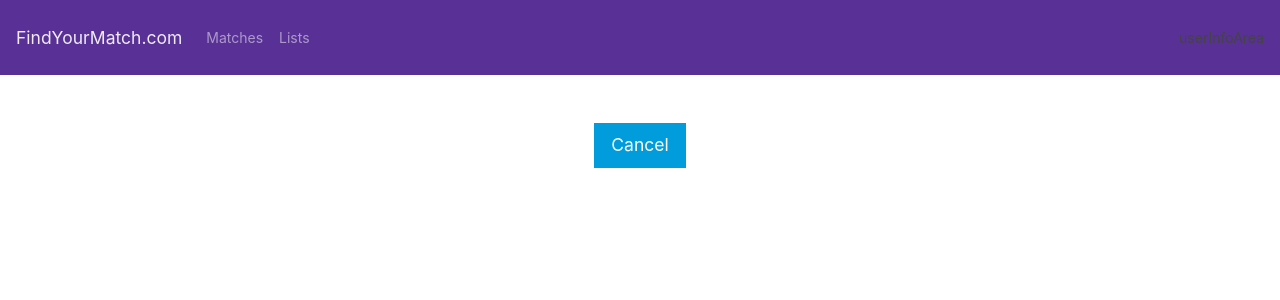
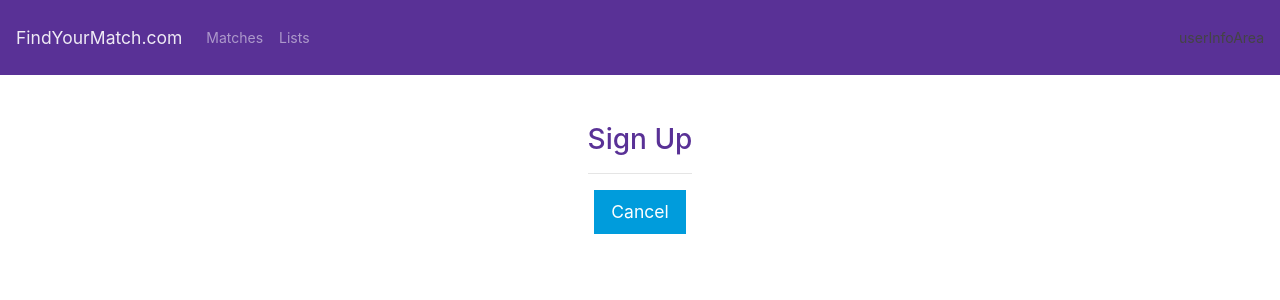
Before and after one commit to netcore-development/DatingApp-Frontend, a React (Create React App) app: page / in a window 1280 px wide. Both pictures are taken after a click on the button "Register". Shown: the top 300 px of the page. Built offline with nearby package versions, Linux system fonts and the light colour scheme.

Commit message:
Adding form when toggling on Register button

```diff
--- /dev/null
+++ b/src/components/Register/Register.jsx
@@ -0,0 +1,23 @@
+import React from "react";
+import Button from "../UI/Button";
+
+const Register = ({onCancel}) => {
+  return (
+    <div>
+      <h2 className="text-center text-primary">Sign Up</h2>
+      <hr/>
+      <form>
+          <div className="form-group text-center">
+          <Button
+              inputClasses="btn-info btn-lg"
+              onClick={onCancel}
+            >
+              Cancel
+            </Button>
+          </div>
+      </form>
+    </div>
+  );
+};
+
+export default Register;
--- a/src/components/containers/Home/Home.jsx
+++ b/src/components/containers/Home/Home.jsx
@@ -1,5 +1,6 @@
 import React, { Component } from "react";
 import Button from "../../UI/Button";
+import Register from "../../Register/Register";
 
 class Home extends Component {
   state = {
@@ -7,7 +8,9 @@ class Home extends Component {
   };
 
   registerToggleHandler = () => {
-    this.setState(({registerToggle}) => ({ registerToggle : !registerToggle }))
+    this.setState(({ registerToggle }) => ({
+      registerToggle: !registerToggle
+    }));
   };
 
   render() {
@@ -17,7 +20,8 @@ class Home extends Component {
       <div className="container">
         <div className="row justify-content-center">
           <div className="text-center">
-            <Button inputClasses="btn-info btn-lg" onClick={this.registerToggleHandler}>Cancel</Button>
+            <Register onCancel={this.registerToggleHandler}></Register>
+
           </div>
         </div>
       </div>
@@ -28,7 +32,12 @@ class Home extends Component {
           Come on in to view your matches... All you need to do is sign up!
         </p>
         <div className="text-center">
-          <Button inputClasses="btn-primary btn-lg mr-2" onClick={this.registerToggleHandler}>Register</Button>
+          <Button
+            inputClasses="btn-primary btn-lg mr-2"
+            onClick={this.registerToggleHandler}
+          >
+            Register
+          </Button>
           <Button inputClasses="btn-info btn-lg">Learn more</Button>
         </div>
       </div>
```
